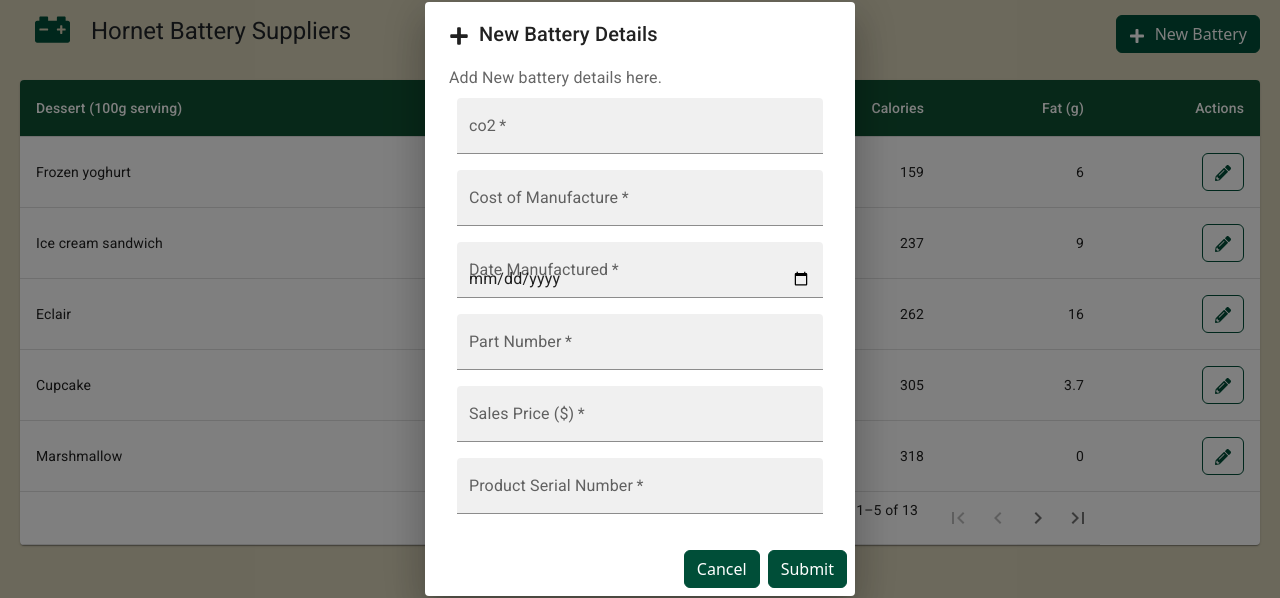
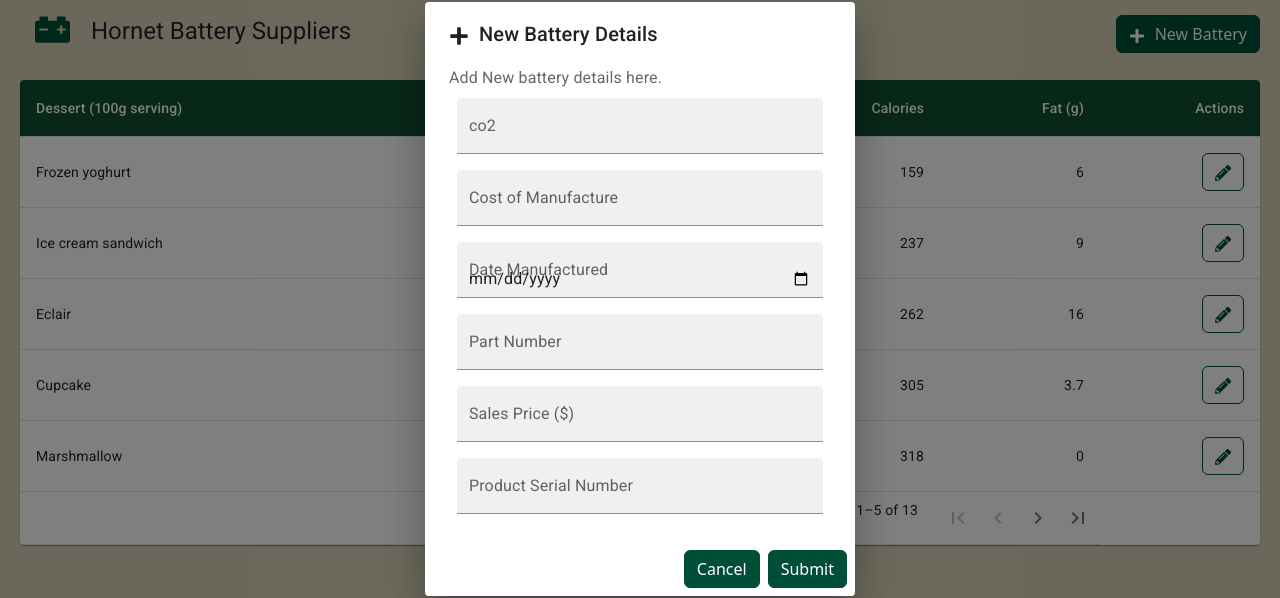
Before and after one commit to vamshinr/carbon-emission, a React (Create React App) app: page /battery-supplier in a window 1280 px wide. Both pictures are taken after a click on the button "New Battery". Shown: the part 101-699 px from the top of the page. Built offline with nearby package versions, Linux system fonts and the light colour scheme; what @vendia/client would draw is missing.

Commit message:
Add battery data

```diff
--- a/src/connections/BatteryCon.js
+++ b/src/connections/BatteryCon.js
@@ -10,14 +10,15 @@ class BatteryCon{
         return batteryResponse;
     }
 
-    async battery_create() {
+    async battery_create(coo2,costManu,dateManu,partNum,salesPr,serialNum) {
+        console.log("In battery Con")
         const response = await clientauth.battery.add({
-            co2: 30,
-            costManufactured: 20,
-            dateManufactured: "2022-09-13",
-            partNumber: "3",
-            salesPrice: 50,
-            serialNumber: "113",
+            co2: coo2,
+            costManufactured: costManu,
+            dateManufactured: dateManu,
+            partNumber: partNum,
+            salesPrice: salesPr,
+            serialNumber: serialNum,
         });
         console.log("response for addition: "+response)
     }
--- a/src/pages/BatteryComponent.js
+++ b/src/pages/BatteryComponent.js
@@ -14,6 +14,9 @@ import DialogTitle from '@mui/material/DialogTitle';
 import CustomPaginationActionsTable from './Table';
 import NavbarApp from "../pages/NavbarApp";
 import FooterApp from './FooterApp';
+import { useState } from 'react';
+import BatteryCon from "../connections/BatteryCon";
+// import Alert from '@mui/material/Alert';
 
 function createData(name, calories, fat, carbs, protein) {
     return { name, calories, fat, carbs, protein };
@@ -46,6 +49,28 @@ export default function BatteryComponent(){
         setOpenNew(false);
     };
 
+    const [co2, setCO2] = useState();
+    const [costManufactured, setCostManufactured] = useState();
+    const [dateManufactured, setDateManufactured] = useState();
+    const [partNumber, setPartNumber] = useState();
+    const [salesPrice, setSalesPrice] = useState();
+    const [serialNumber, setSerialNumber] = useState();
+
+    const handleClickSubmit = () =>{
+        var coo2 = Number(co2);
+        var costManu = Number(costManufactured);
+        var dateManu = String(dateManufactured);
+        var partNum = String(partNumber);
+        var salesPr = Number(salesPrice);
+        var serialNum = String(serialNumber);
+        console.log("co2 : "+coo2);
+        console.log("costMan : "+costManufactured);
+        BatteryCon.battery_create(coo2,costManu,dateManu,partNum,salesPr,serialNum).then(function(result){
+            setOpenNew(false);
+        });
+
+    };
+
     return(
 
         <>
@@ -68,28 +93,28 @@ export default function BatteryComponent(){
 
                     <Box component="form" sx={{'& .MuiTextField-root': { m: 1, width: '40ch', backgroundColor:'#fff' }, paddingLeft:'0px', '& .MuiButton-root':{backgroundColor: '#0fa153'}}} noValidate autoComplete="off">
                         <div>
-                            <TextField required id="co2" variant='filled' label="co2" type="number" defaultValue=""/>
+                            <TextField  id="co2" variant='filled' label="co2" defaultValue="" value={co2} onChange={e => setCO2(e.target.value)}/>
                         </div>
                         <div>
-                            <TextField required id="costManufactured" variant='filled' label="Cost of Manufacture" type="number" defaultValue=""/>
+                            <TextField  id="costManufactured" variant='filled' label="Cost of Manufacture" type="number" defaultValue="" value={costManufactured} onChange={e => setCostManufactured(e.target.value)}/>
                         </div>
                         <div>
-                            <TextField required id="dateManufactured" variant='filled' label="Date Manufactured" type="date" defaultValue=""/>
+                            <TextField  id="dateManufactured" variant='filled' label="Date Manufactured" type="date" defaultValue="" value={dateManufactured} onChange={e => setDateManufactured(e.target.value)}/>
                         </div>
                         <div>
-                            <TextField required id="partNumber" variant='filled' label="Part Number" defaultValue=""/>
+                            <TextField  id="partNumber" variant='filled' label="Part Number" defaultValue="" value={partNumber} onChange={e => setPartNumber(e.target.value)}/>
                         </div>
                         <div>
-                            <TextField required id="salesPrice" variant='filled' label="Sales Price ($)" type="number" defaultValue=""/>
+                            <TextField  id="salesPrice" variant='filled' label="Sales Price ($)" type="number" defaultValue="" value={salesPrice} onChange={e => setSalesPrice(e.target.value)}/>
                         </div>
                         <div>
-                            <TextField required id="serialNumber" variant='filled' label="Product Serial Number" defaultValue=""/>
+                            <TextField  id="serialNumber" variant='filled' label="Product Serial Number" defaultValue="" value={serialNumber} onChange={e => setSerialNumber(e.target.value)}/>
                         </div>
                     </Box>
                     </DialogContent>
                     <DialogActions>
                         <Button onClick={handleCloseNew} style={{color:'#fff', backgroundColor:'#004e38', border:'0.5px solid #004e38'}}>Cancel</Button>
-                        <Button onClick={handleCloseNew} style={{color:'#fff', backgroundColor:'#004e38', border:'0.5px solid #004e38'}}>Submit</Button>
+                        <Button onClick={handleClickSubmit} style={{color:'#fff', backgroundColor:'#004e38', border:'0.5px solid #004e38'}}>Submit</Button>
                     </DialogActions>
                 </Dialog>
             </div></div>
```
